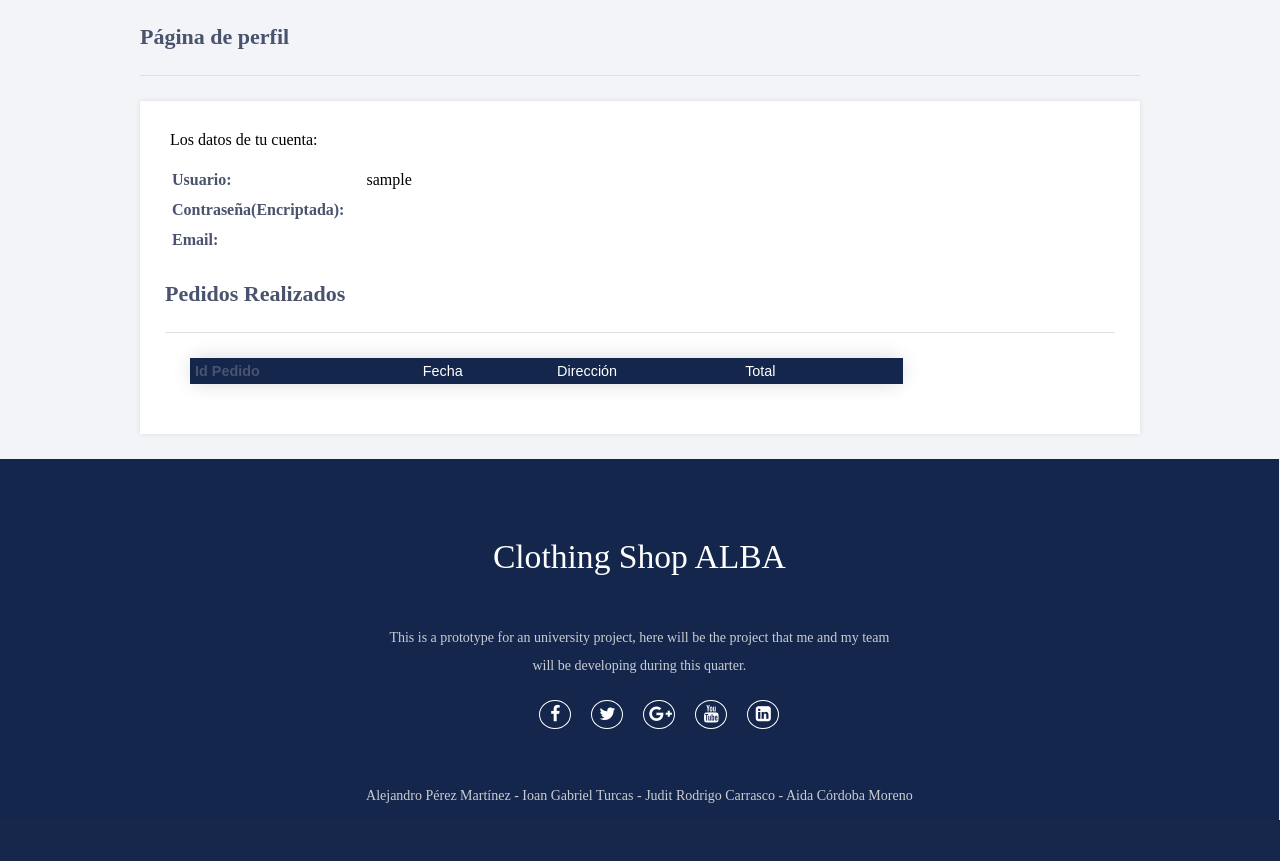
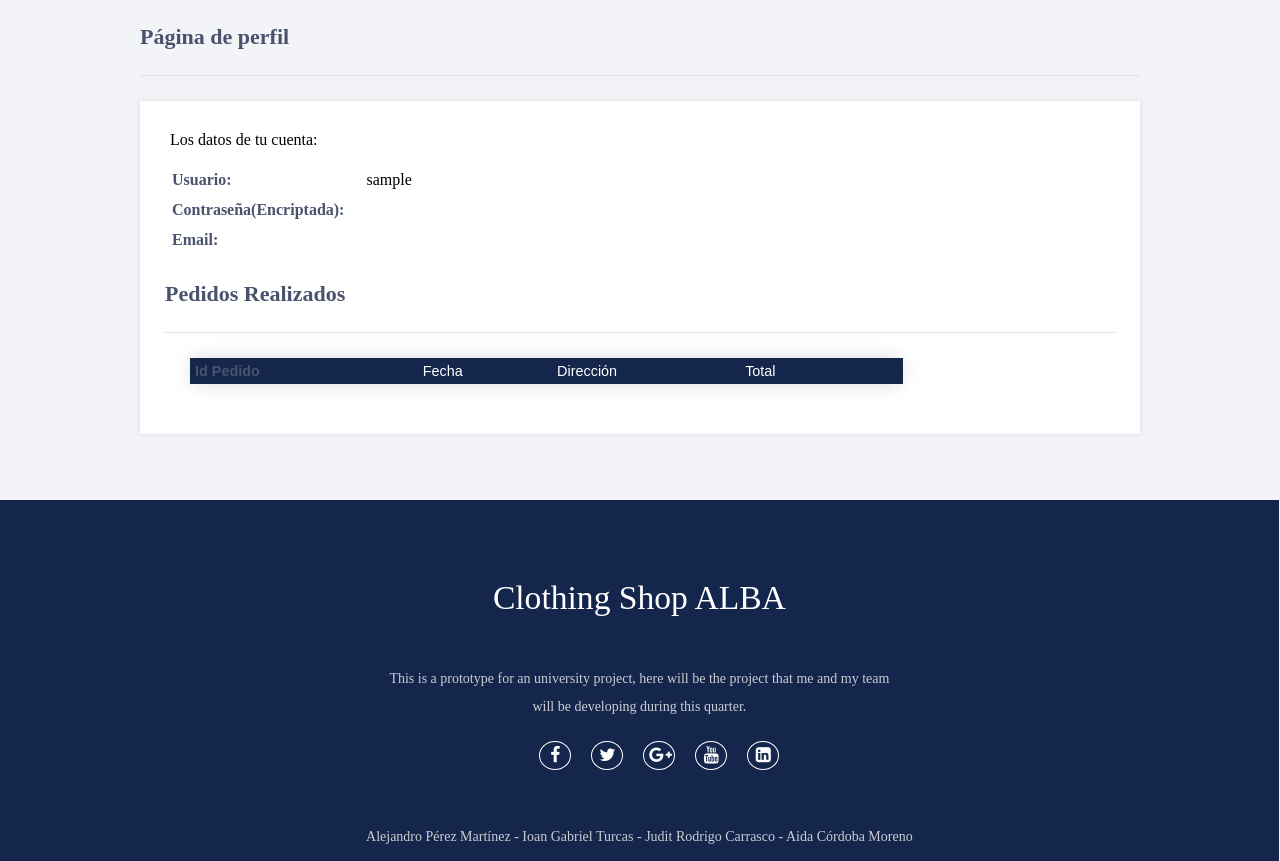
Before and after one commit to Bafnir/Clothing-Shop, a PHP site: page /profile.php in a window 1280 px wide. Shown: the part 101-962 px from the top of the page. Before the commit the page ends 921 px from the top, so only its background shows below. Run offline with PHP 8.4, Linux system fonts and the light colour scheme; the visitor is signed in with stand-in values (Sample User, id 1); data that the repository does not hold is empty.

Commit message:
fix bug with footer

```diff
--- a/Cart.php
+++ b/Cart.php
@@ -31,7 +31,7 @@
 			<a style="color:black;" href="../logout.php"><i class="fas fa-sign-out-alt"></i>Desconectar</a>
 		</div>
 	</nav>
-	<div class="content">
+	<div class="content" style="margin-bottom:152px">
     <div class="center-home">
 			<h1>Productos en el carrito</h1>
 			<table class="user-table">
--- a/profile.php
+++ b/profile.php
@@ -45,7 +45,7 @@
 		</nav>
 		<div>
 		</div>
-		<div class="content">
+		<div class="content" style="margin-bottom:41px">
 			<h2>Página de perfil</h2>
 			<div>
 				<p>Los datos de tu cuenta:</p>
```
